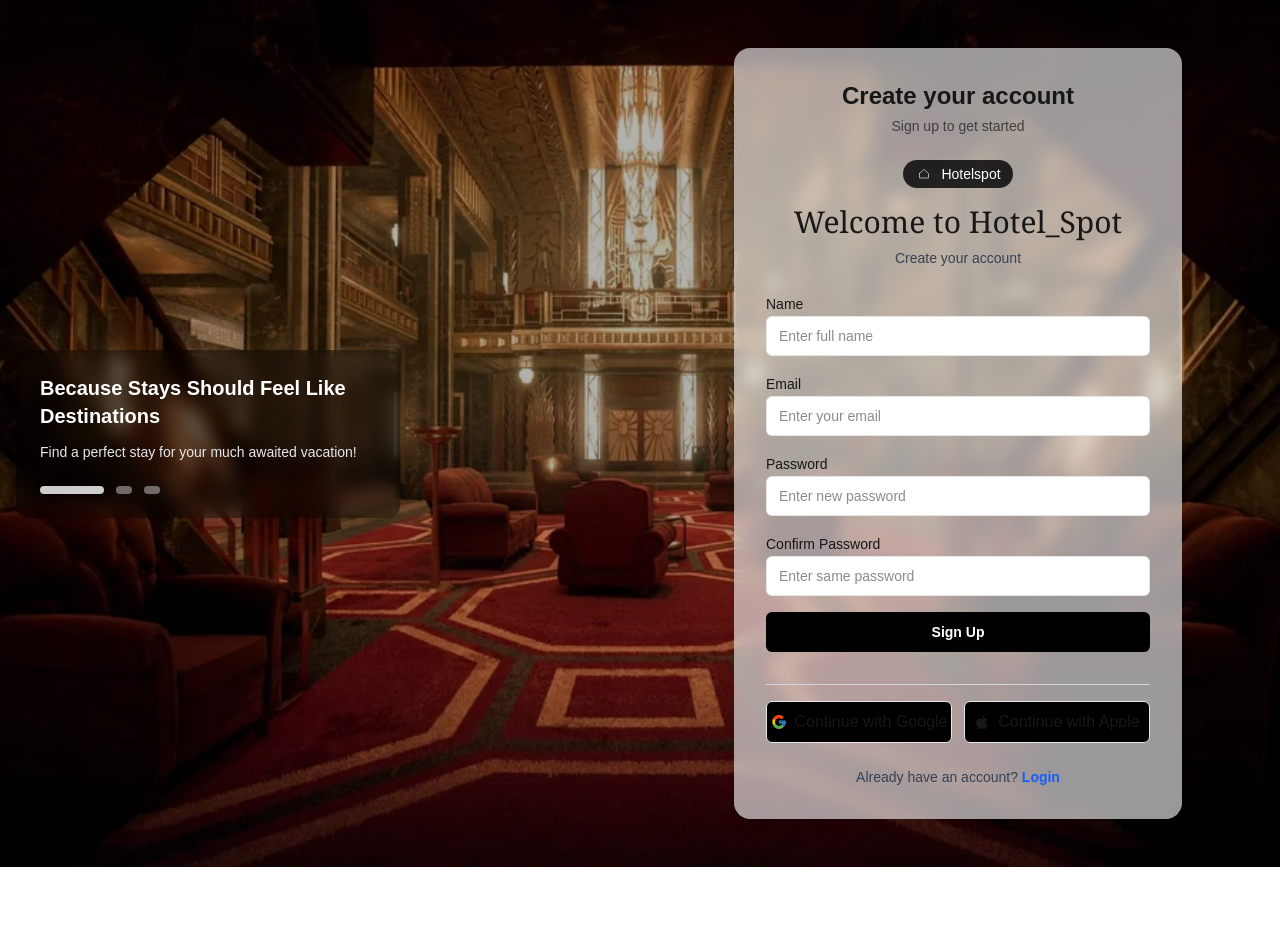
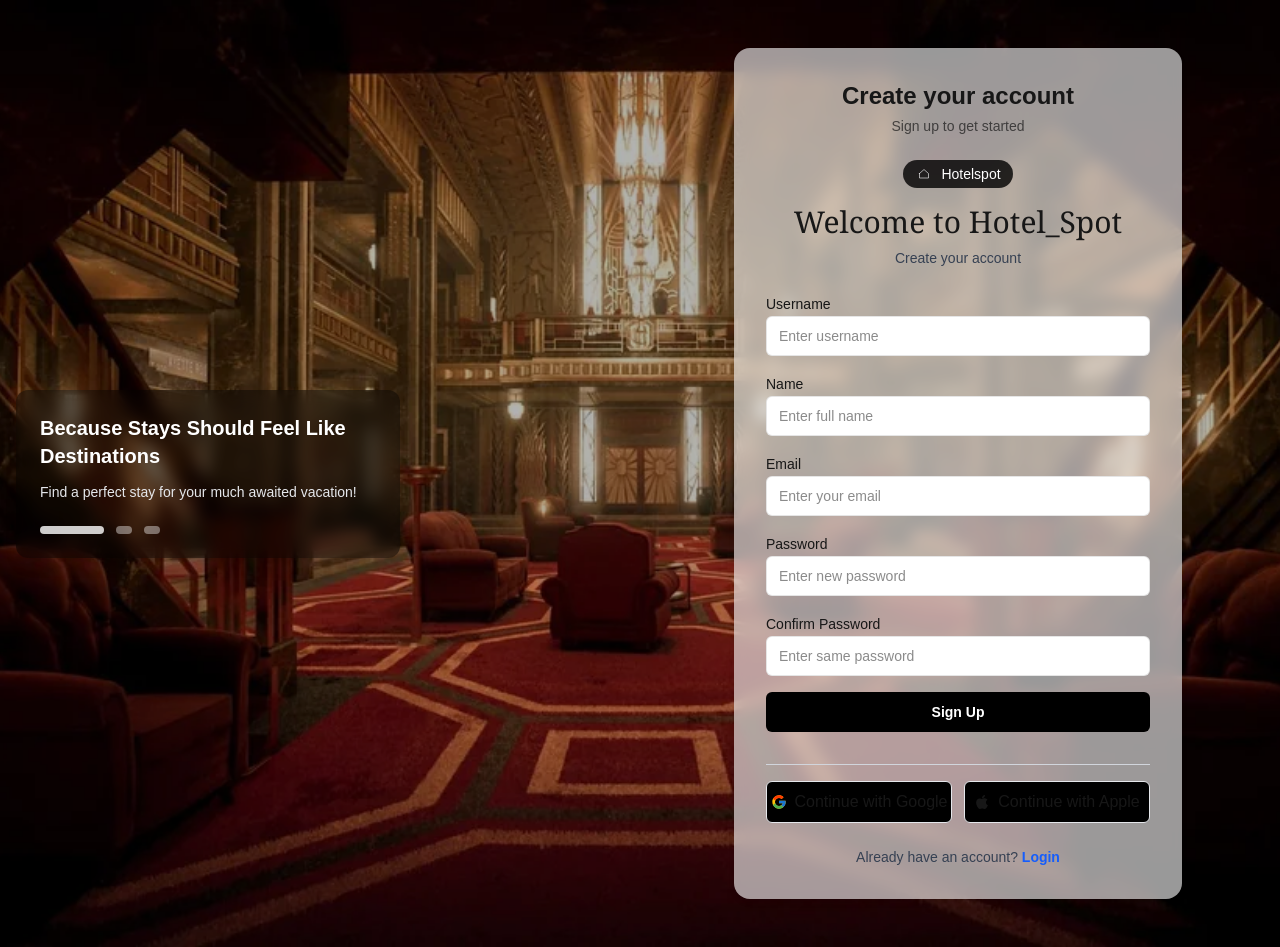
Before and after one commit to asrim10/hotel_spot, a Next.js app in the folder hotelspot-frontend/: page /register in a window 1280 px wide. Before the commit the page ends 867 px from the top, so only its background shows below. Built offline with nearby package versions, Linux system fonts and the light colour scheme; no server answers.

Commit message:
connected_frontend_to_backend

```diff
--- a/hotelspot-frontend/app/(auth)/_components/LoginForm.tsx
+++ b/hotelspot-frontend/app/(auth)/_components/LoginForm.tsx
@@ -7,6 +7,7 @@ import { useTransition } from "react";
 import { useRouter } from "next/navigation";
 import { FcGoogle } from "react-icons/fc";
 import { FaApple } from "react-icons/fa";
+import { handleLogin } from "@/lib/actions/auth-action";
 
 export default function LoginForm() {
   const router = useRouter();
@@ -23,8 +24,13 @@ export default function LoginForm() {
 
   const submit = async (values: LoginData) => {
     startTransition(async () => {
-      await new Promise((resolve) => setTimeout(resolve, 800));
-      router.push("/dashboard");
+      const response = await handleLogin(values);
+      if (response.success) {
+        console.log("Logged in successfully");
+        router.push("/dashboard");
+      } else {
+        console.log("Login failed");
+      }
     });
     console.log("login", values);
   };
--- a/hotelspot-frontend/app/(auth)/_components/RegisterForm.tsx
+++ b/hotelspot-frontend/app/(auth)/_components/RegisterForm.tsx
@@ -4,9 +4,11 @@ import { useForm } from "react-hook-form";
 import { zodResolver } from "@hookform/resolvers/zod";
 import { RegisterData, registerSchema } from "../schema";
 import { useRouter } from "next/navigation";
-import { useTransition } from "react";
+import { startTransition, useTransition } from "react";
+import { useState } from "react";
 import { FcGoogle } from "react-icons/fc";
 import { FaApple } from "react-icons/fa";
+import { handleRegister } from "@/lib/actions/auth-action";
 
 export default function RegisterForm() {
   const router = useRouter();
@@ -19,11 +21,24 @@ export default function RegisterForm() {
     mode: "onSubmit",
   });
   const [pending, setTransition] = useTransition();
+  const [error, setError] = useState<string | null>(null);
 
   const submit = async (values: RegisterData) => {
+    setError(null);
     setTransition(async () => {
-      await new Promise((resolve) => setTimeout(resolve, 1000));
-      router.push("/login");
+      try {
+        const response = await handleRegister(values);
+        if (!response.success) {
+          throw new Error(response.message);
+        }
+        if (response.success) {
+          router.push("/login");
+        } else {
+          setError("Registration failed");
+        }
+      } catch (err: Error | any) {
+        setError(err.message || "Registration failed");
+      }
     });
     console.log("register", values);
   };
@@ -55,6 +70,23 @@ export default function RegisterForm() {
 
       <form onSubmit={handleSubmit(submit)} className="space-y-4">
         <div className="space-y-1">
+          <label className="text-sm font-medium" htmlFor="username">
+            Username
+          </label>
+          <input
+            id="username"
+            type="text"
+            autoComplete="username"
+            className="h-10 w-full rounded-md border border-black/10 dark:border-white/15 bg-background px-3 text-sm outline-none focus:border-foreground/40"
+            {...register("username")}
+            placeholder="Enter username"
+          />
+          {errors.username?.message && (
+            <p className="text-xs text-red-600">{errors.username.message}</p>
+          )}
+        </div>
+
+        <div className="space-y-1">
           <label className="text-sm font-medium" htmlFor="name">
             Name
           </label>
@@ -63,11 +95,11 @@ export default function RegisterForm() {
             type="text"
             autoComplete="name"
             className="h-10 w-full rounded-md border border-black/10 dark:border-white/15 bg-background px-3 text-sm outline-none focus:border-foreground/40"
-            {...register("name")}
+            {...register("fullName")}
             placeholder="Enter full name"
           />
-          {errors.name?.message && (
-            <p className="text-xs text-red-600">{errors.name.message}</p>
+          {errors.fullName?.message && (
+            <p className="text-xs text-red-600">{errors.fullName.message}</p>
           )}
         </div>
 
--- a/hotelspot-frontend/app/(auth)/schema.ts
+++ b/hotelspot-frontend/app/(auth)/schema.ts
@@ -9,7 +9,8 @@ export type LoginData = z.infer<typeof loginSchema>;
 
 export const registerSchema = z
   .object({
-    name: z.string().min(2, { message: "Enter your name" }),
+    username: z.string().min(2, { message: "Enter a username" }),
+    fullName: z.string().min(2, { message: "Enter your name" }),
     email: z.email({ message: "Enter a valid email" }),
     password: z.string().min(6, { message: "Minimum 6 characters" }),
     confirmPassword: z.string().min(6, { message: "Minimum 6 characters" }),
```
Also changed, not shown: 1 other file (tests, documents, lock files or other folders).
